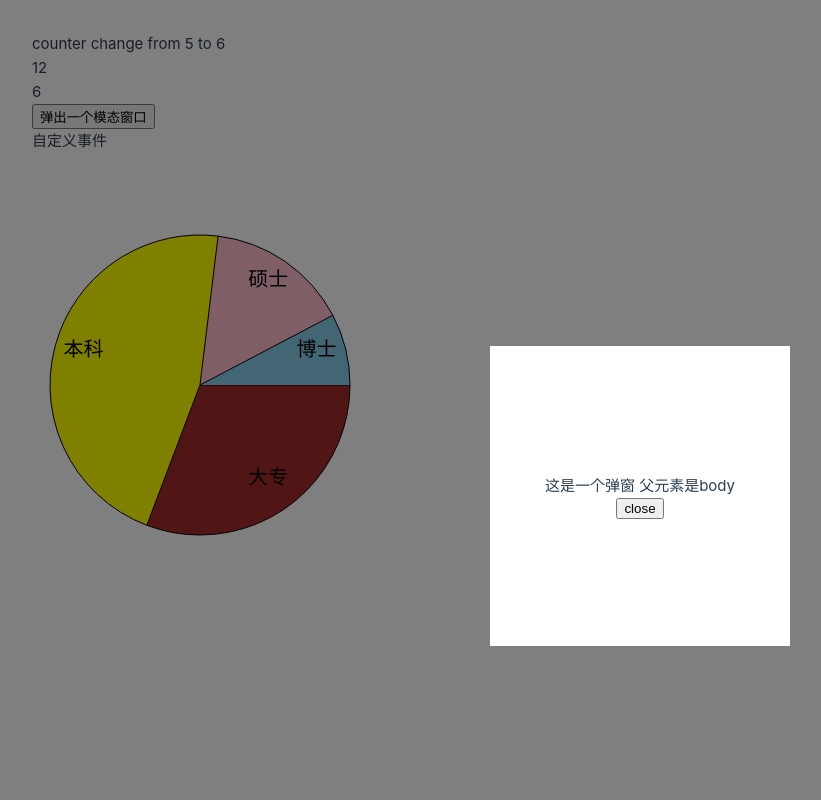
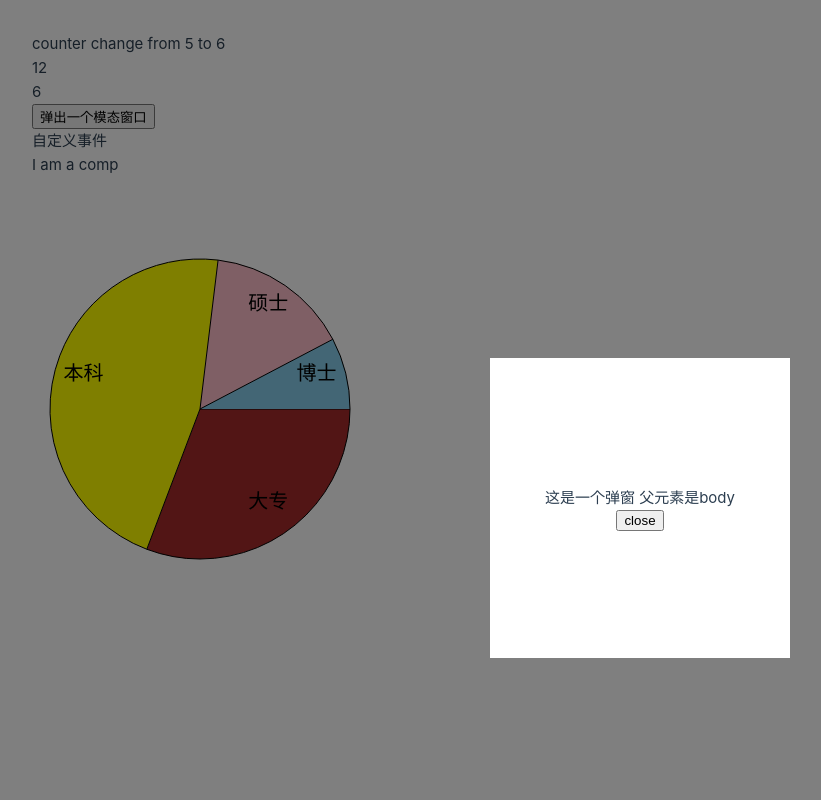
Before and after one commit to Cedrus-P/vue-project, a Vue app: page / in a window 1280 px wide. Shown: the top 800 px of the page, without its empty margins (0-821 px from the left). Built offline with nearby package versions, Linux system fonts and the light colour scheme.

Commit message:
add 全局组件

```diff
--- a/src/App.vue
+++ b/src/App.vue
@@ -11,12 +11,14 @@ import {
 } from 'vue'
 import ModelButton from './components/ModelButton.vue'
 import Emits from './components/Emits.vue'
+import Emits1 from './components/Emits.vue'
 
 export default {
 	components: {
-		ModelButton,
-		Emits
-	},
+    ModelButton,
+    Emits,
+    Emits1
+},
 	props: {
 		msg: String
 	},
@@ -79,6 +81,9 @@ function useCounter() {
 
 		<!-- Emits -->
 		<Emits @my-click="onClick"></Emits>
+
+		<!-- 实例方法定义组件 -->
+		<comp></comp>
 	</main>
 </template>
 
--- a/src/main.js
+++ b/src/main.js
@@ -1,8 +1,14 @@
-import { createApp, createRenderer } from 'vue'
+import { createApp, createRenderer, h } from 'vue'
 import App from './App.vue'
 import CanvasApp from './CanvasApp.vue'
 
-createApp(App).mount('#app')
+createApp(App)
+.component('comp', {
+	render(){
+		return h('div', 'I am a comp')
+	}
+})
+.mount('#app')
 
 // 自定义渲染器
 const nodeOps = {
```
